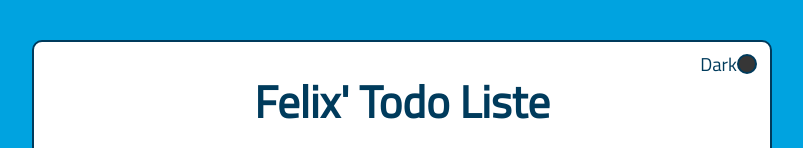
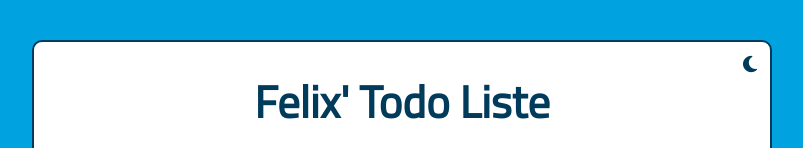
Before and after one commit to Flexxbo/todoliste, a React (Create React App) app: page / in a window 1280 px wide. Shown: the top 148 px of the page, without its empty margins (238-1041 px from the left). Built offline with nearby package versions, Linux system fonts and the light colour scheme.

Commit message:
added fontawesome

```diff
--- a/public/index.html
+++ b/public/index.html
@@ -5,6 +5,13 @@
     <link rel="icon" href="%PUBLIC_URL%/favicon.ico" />
     <meta name="viewport" content="width=device-width, initial-scale=1" />
     <meta name="theme-color" content="#000000" />
+    <script
+      src="https://kit.fontawesome.com/4b3cfe935d.js"
+      crossorigin="anonymous"
+    ></script>
+    <style>
+      @import url("https://fonts.googleapis.com/css2?family=Dosis:wght@200&family=Titillium+Web:wght@400&display=swap");
+    </style>
     <meta
       name="description"
       content="Web site created using create-react-app"
@@ -24,9 +31,7 @@
       work correctly both with client-side routing and a non-root public URL.
       Learn how to configure a non-root public URL by running `npm run build`.
     -->
-    <style>
-      @import url("https://fonts.googleapis.com/css2?family=Dosis:wght@200&family=Titillium+Web:wght@400&display=swap");
-    </style>
+
     <title>Todo Liste</title>
   </head>
   <body>
--- a/src/App.js
+++ b/src/App.js
@@ -1,5 +1,4 @@
 import React from "react";
-import TodoInput from "./components/TodoInput";
 import TodoListe from "./components/TodoListe";
 import TodoState from "./context/todo/TodoState";
 
--- a/src/components/TodoListe.js
+++ b/src/components/TodoListe.js
@@ -34,8 +34,13 @@ function TodoListe() {
     <div className='background' data-theme={darkmode ? "dark" : "light"}>
       <div className='container'>
         <div className='themechange'>
-          {darkmode ? <p>Light</p> : <p>Dark</p>}
-          <div id='themechanger' onClick={() => changeTheme()}></div>
+          <div onClick={() => changeTheme()}>
+            {darkmode ? (
+              <i class='fas fa-sun'></i>
+            ) : (
+              <i class='fas fa-moon'></i>
+            )}
+          </div>
         </div>
         <div className='app-container'>
           <header>
--- a/src/styles/mysasscopy.scss
+++ b/src/styles/mysasscopy.scss
@@ -168,6 +168,7 @@
   align-items: center;
   vertical-align: middle;
   color: var(--click-medium);
+  cursor: pointer;
 }
 
 #themechanger {
```
